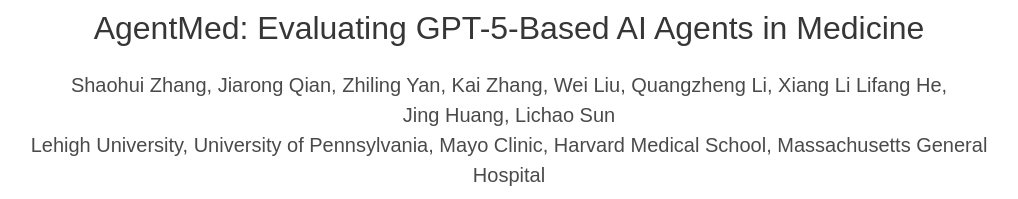
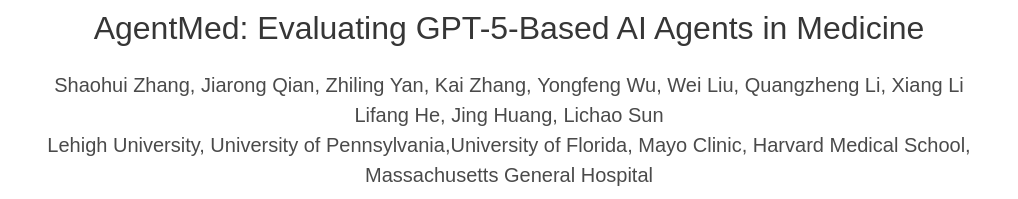
Before and after one commit to JiarongQian/Evaluating-GPT-5-Based-AI-Agents-in-Medicine, a plain HTML site: page index.html in a window 1280 px wide. Shown: the part 199-398 px from the top of the page, without its empty margins (131-1149 px from the left). Drawn offline with nearby package versions, Linux system fonts and the light colour scheme; some icons are missing; a web font is replaced by a local one.

Commit message:
index.html

```diff
--- a/index.html
+++ b/index.html
@@ -66,6 +66,7 @@
               <span class="author-block">Jiarong Qian,</span>
               <span class="author-block">Zhiling Yan,</span>
               <span class="author-block">Kai Zhang,</span>
+               <span class="author-block">Yongfeng Wu,</span>
               <span class="author-block">Wei Liu,</span>
               <span class="author-block">Quangzheng Li,</span>
               <span class="author-block">Xiang Li</span>
@@ -76,7 +77,7 @@
             </div>
 
             <div class="is-size-5 publication-authors">
-              <span class="author-block">Lehigh University, University of Pennsylvania, Mayo Clinic, Harvard Medical School, Massachusetts General Hospital
+              <span class="author-block">Lehigh University, University of Pennsylvania,University of Florida, Mayo Clinic, Harvard Medical School, Massachusetts General Hospital
             </div>
 
             <div class="column has-text-centered">
@@ -411,7 +412,7 @@
       <h2 class="title">BibTeX</h2>
       <pre><code>@inproceedings{2025_AgentMed,
   title={AgentMed: Evaluating GPT-5-Based AI Agents in Medicine},
-  author={Shaohui Zhang，Jiarong Qian，Zhiling Yan，Kai Zhang，Lifang He ，Jing Huang ，Lichao Sun},
+  author={Shaohui Zhang,Jiarong Qian,Zhiling Yan,Kai Zhang,Yongfeng Wu,Wei Liu,Quangzheng Li,Xiang Li,Lifang He,Jing Huang,Lichao Sun},
   booktitle={},
   year={2025},
 }
```
